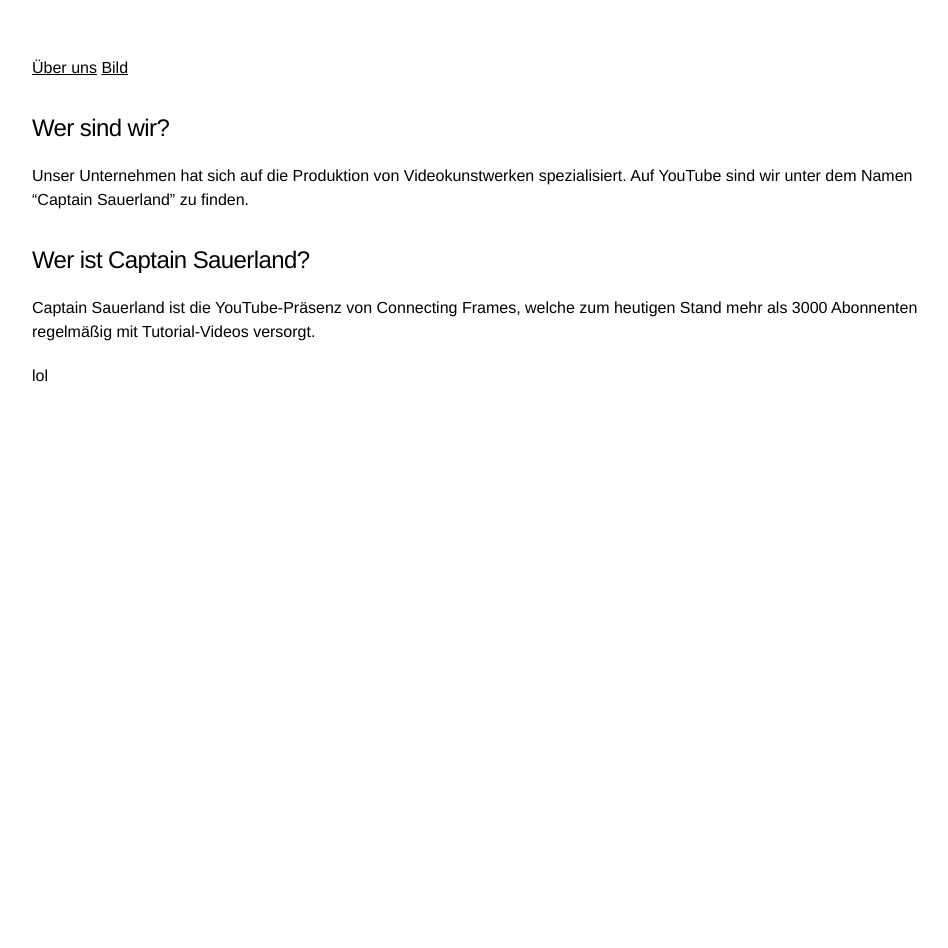
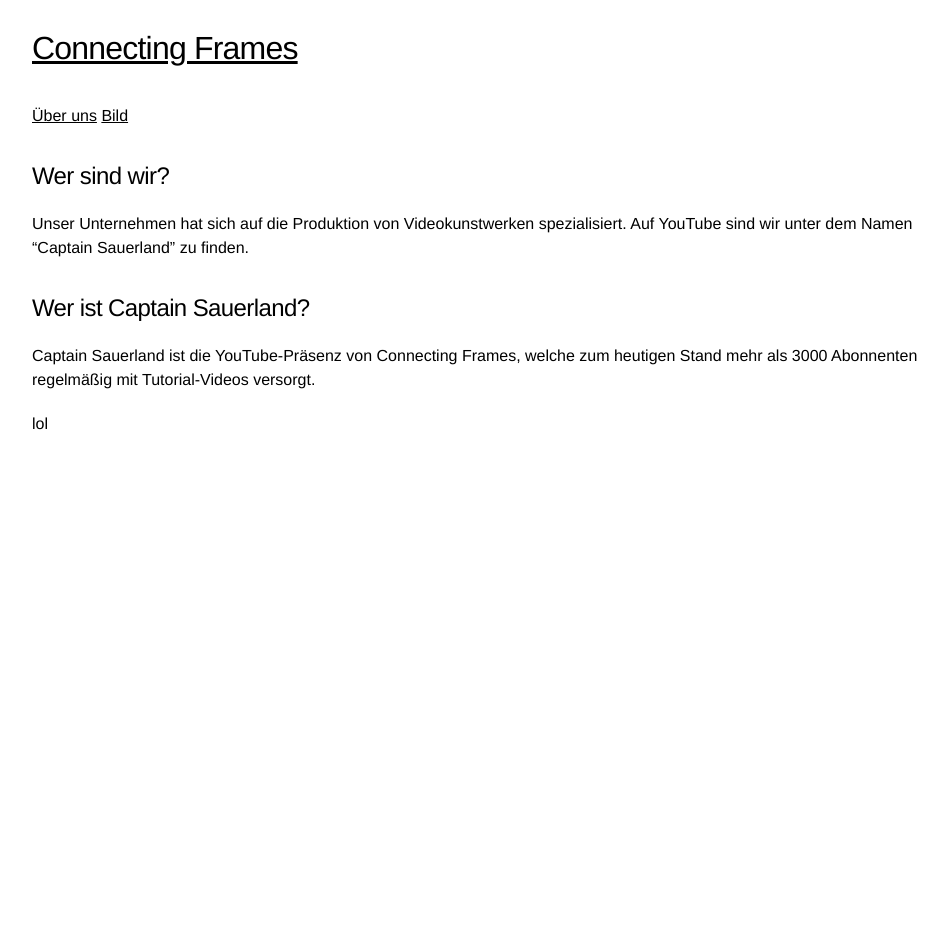
Before and after one commit to captainsauerland/captainsauerland.github.io, a Jekyll site: the page built from index.md, in a window 1280 px wide. Shown: the whole page, without its empty margins (146-1094 px from the left). Built offline with Jekyll 4.4.1, drawn with Linux system fonts in a browser that asks for light colours; our own code applies the rules of GitHub Pages for plain Markdown files.

Commit message:
Update _nav.html

```diff
--- a/_includes/_nav.html
+++ b/_includes/_nav.html
@@ -1,6 +1,6 @@
 <div class="nav">
     <a href="/">
-        <h1>{{ Connecting Frames }}</h1>
+        <h1>{{ "Connecting Frames" }}</h1>
     </a>
     <a href="index.html">Über uns</a>
     <a href="image.html">Bild</a>
```
